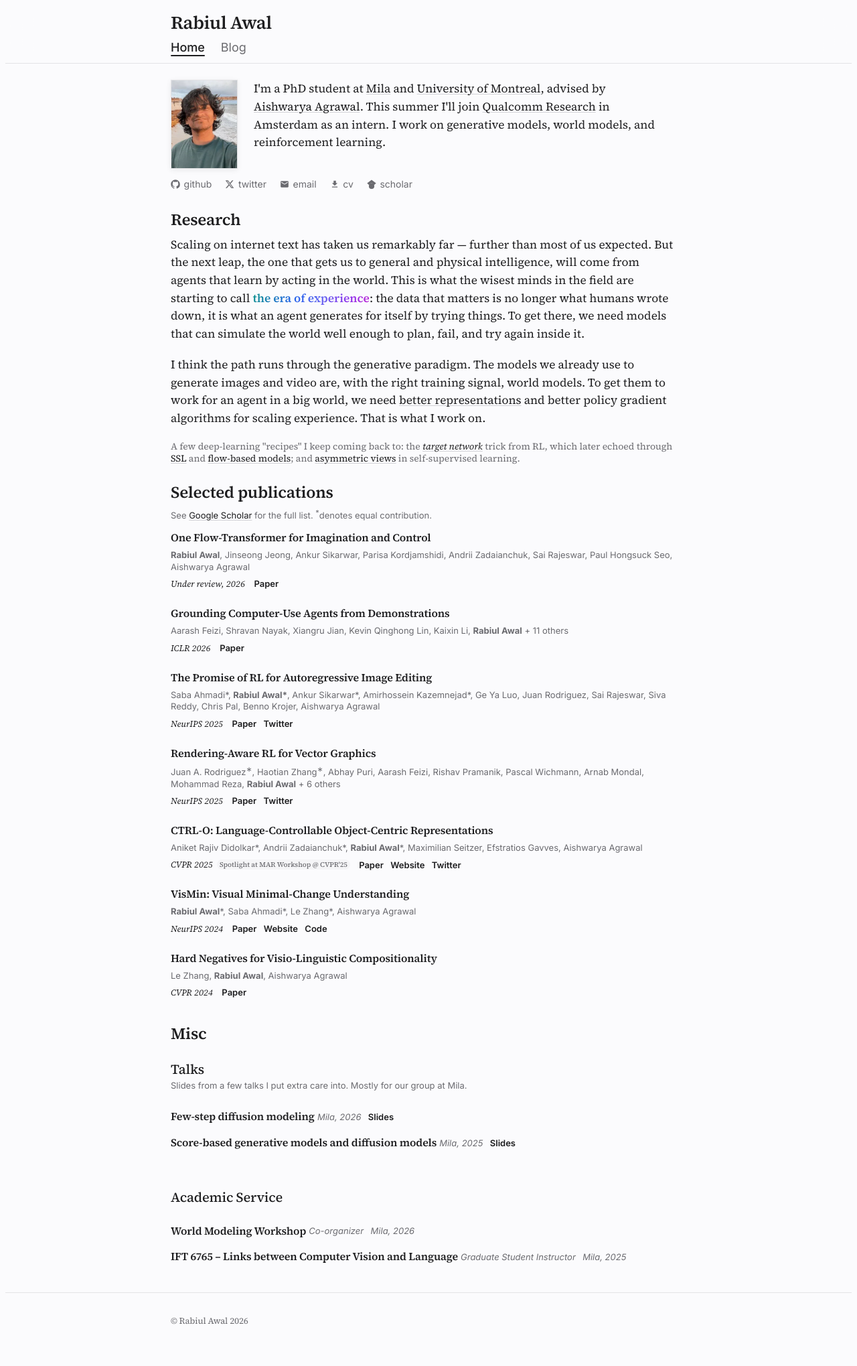
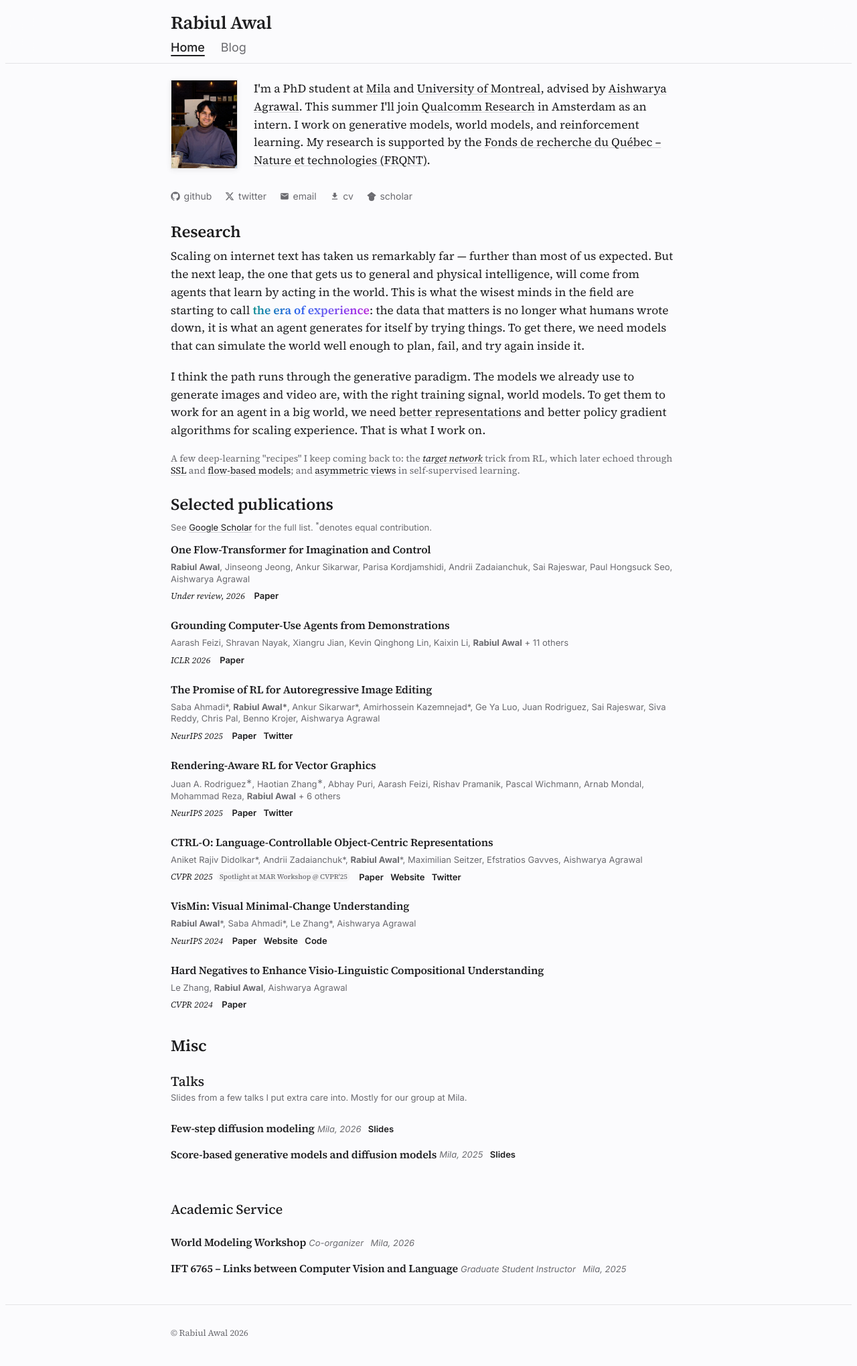
Before and after one commit to rabiulcste/rabiulcste.github.io, a Jekyll site: the page built from index.html, in a window 1280 px wide. Shown: the whole page at 67% size. Built offline with Jekyll 4.4.1, drawn with Linux system fonts in a browser that asks for light colours.

Commit message:
Refresh profile photo, add FRQNT acknowledgment, polish about page
Replace the profile photo with a new portrait cropped from the 1200x1600
original to keep face and shoulders centered. Acknowledge FRQNT funding
as the closing sentence of the intro, hide the GitHub link from the
mobile social row so the remaining links fit on one line, and update the
"Hard Negatives" paper title to its full form.

Co-Authored-By: Claude Opus 4.7 (1M context) <noreply@anthropic.com>

```diff
--- a/_includes/pages/about-intro.html
+++ b/_includes/pages/about-intro.html
@@ -4,7 +4,7 @@
         <img src="{{ '/img/rabiul-profic.jpg' | prepend: site.baseurl }}" width="100" height="133" alt="" decoding="async">
     </picture>
     <div class="profile-bio">
-        <p>I'm a PhD student at <a href="https://mila.quebec/en/" target="_blank">Mila</a> and <a href="https://www.umontreal.ca/en/" target="_blank">University of Montreal</a>, advised by <a href="https://www.iro.umontreal.ca/~agrawal/" target="_blank">Aishwarya Agrawal</a>. This summer I'll join <a href="https://www.qualcomm.com/research/artificial-intelligence" target="_blank">Qualcomm Research</a> in Amsterdam as an intern. I work on generative models, world models, and reinforcement learning.</p>
+        <p>I'm a PhD student at <a href="https://mila.quebec/en/" target="_blank">Mila</a> and <a href="https://www.umontreal.ca/en/" target="_blank">University of Montreal</a>, advised by <a href="https://www.iro.umontreal.ca/~agrawal/" target="_blank">Aishwarya Agrawal</a>. This summer I'll join <a href="https://www.qualcomm.com/research/artificial-intelligence" target="_blank">Qualcomm Research</a> in Amsterdam as an intern. I work on generative models, world models, and reinforcement learning. My research is supported by the <a href="https://frq.gouv.qc.ca/en/nature-and-technologies/" target="_blank" rel="noopener noreferrer">Fonds de recherche du Qu&eacute;bec &ndash; Nature et technologies (FRQNT)</a>.</p>
     </div>
     <div class="social-links">
         <a class="icons-sm git-ic" href="https://github.com/rabiulcste" target="_blank">{% include svg-icon.html name='github' %} github</a>
--- a/_includes/pages/about-research.html
+++ b/_includes/pages/about-research.html
@@ -102,7 +102,7 @@
   </li>
   <li class="publication-item">
     <div class="publication-details">
-      <p class="publication-title">Hard Negatives for Visio-Linguistic Compositionality</p>
+      <p class="publication-title">Hard Negatives to Enhance Visio-Linguistic Compositional Understanding</p>
       <p class="publication-authors">Le Zhang, <strong>Rabiul Awal</strong>, Aishwarya Agrawal</p>
       <div class="publication-meta">
         <span class="publication-venue"><em>CVPR 2024</em></span>
--- a/css/rabiul-blog.css
+++ b/css/rabiul-blog.css
@@ -1454,7 +1454,9 @@ footer .copyright {
     .profile .social-links {
         grid-column: 1;
         grid-row: 3;
-    }
+        flex-wrap: nowrap;
+    }
+    .profile .social-links .git-ic { display: none; }
     .profile-bio > p:first-child { margin-top: 0; }
 
     .not-found .ascii-art { font-size: 0.5rem; }
```
Also changed, not shown: css/rabiul-blog.min.css, img/rabiul-profic.jpg, img/rabiul-profic.webp.
